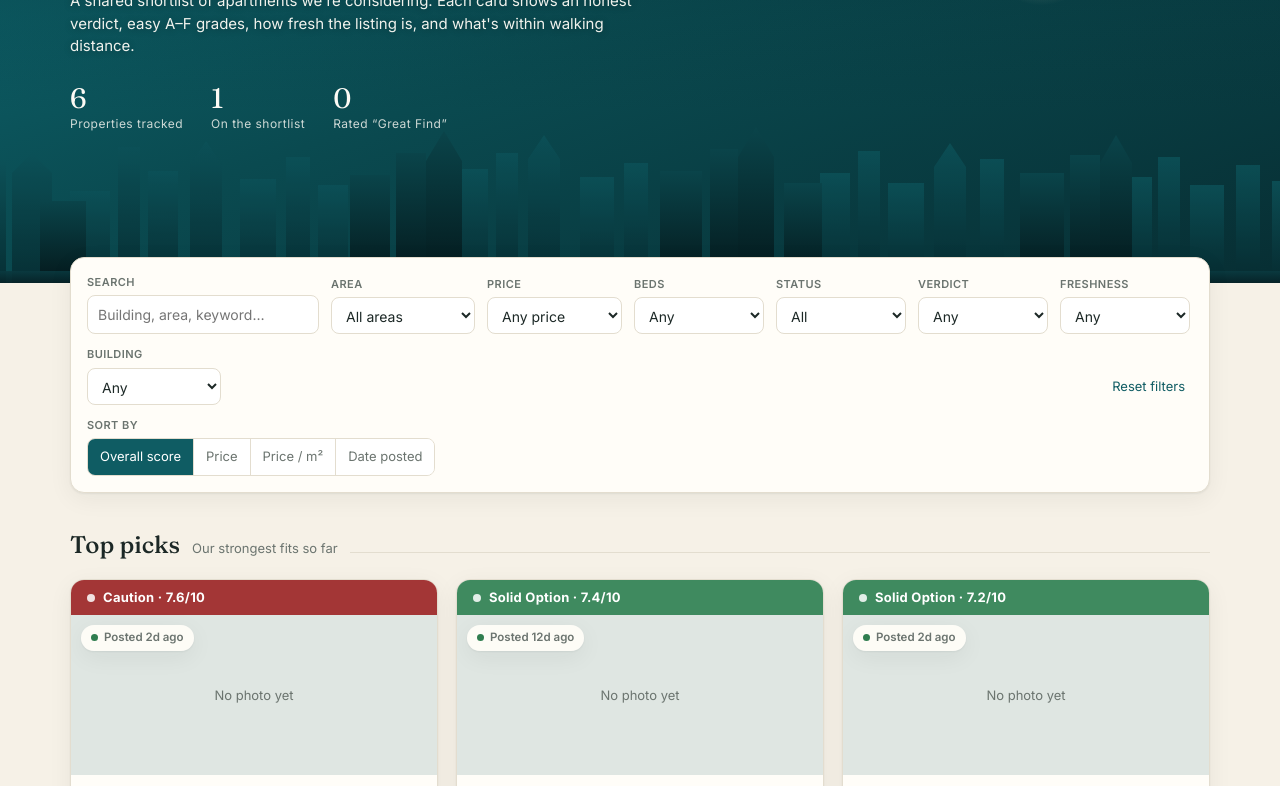
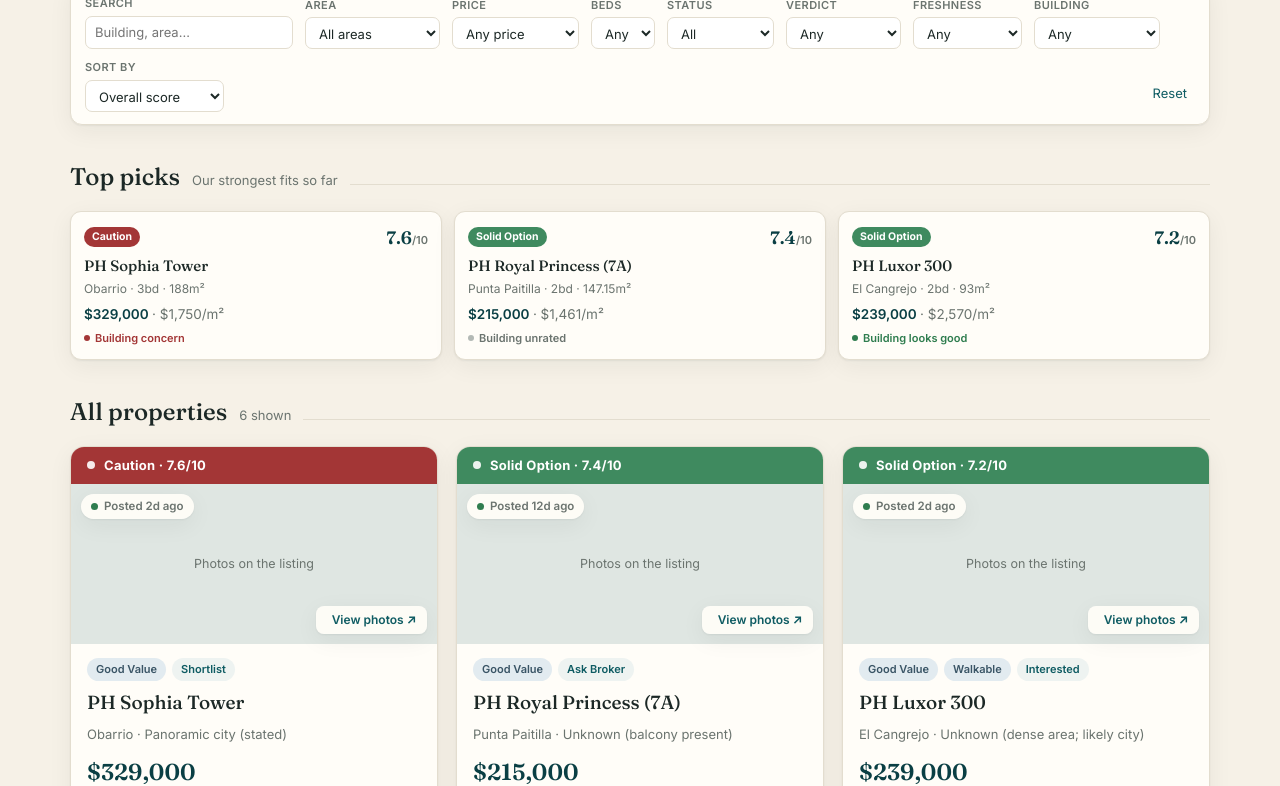
Before and after one commit to gilpages/panama-tracker, a plain HTML site: page index.html in a window 1280 px wide. Shown: the part 144-930 px from the top of the page. Drawn offline with Linux system fonts and the light colour scheme.

Commit message:
Update index.html

```diff
--- a/index.html
+++ b/index.html
@@ -20,26 +20,23 @@
   a{color:var(--bay);text-underline-offset:2px}
   .wrap{max-width:1180px;margin:0 auto;padding:0 20px}
 
-  header{background:linear-gradient(160deg,#0d6770 0%,#0a4a50 45%,#072e33 100%);color:#fdfbf5;padding:50px 0 150px;position:relative;overflow:hidden;isolation:isolate}
-  /* skyline sits at the bottom of the header */
-  .skyline{position:absolute;left:0;right:0;bottom:0;width:100%;height:170px;z-index:-1;display:block}
-  .skyline svg{width:100%;height:100%;display:block}
-  /* sun glow */
-  header::before{content:"";position:absolute;right:14%;top:30px;width:120px;height:120px;border-radius:50%;
-    background:radial-gradient(circle,rgba(255,239,206,.55),rgba(255,239,206,0) 70%);z-index:-1}
-  /* readability scrim behind the text block */
-  .header-scrim{position:absolute;inset:0;z-index:-1;
-    background:linear-gradient(180deg,rgba(7,46,51,.55) 0%,rgba(7,46,51,.15) 38%,rgba(7,46,51,0) 60%)}
-  .eyebrow{font-size:12px;letter-spacing:.18em;text-transform:uppercase;opacity:.85;font-weight:500;text-shadow:0 1px 6px rgba(0,0,0,.35)}
-  h1{font-family:'Fraunces',serif;font-weight:500;font-size:clamp(30px,5vw,46px);line-height:1.05;margin:8px 0 10px;text-shadow:0 2px 14px rgba(0,0,0,.4)}
-  .sub{max-width:580px;opacity:.95;font-size:15px;text-shadow:0 1px 8px rgba(0,0,0,.35)}
-  .stats{display:flex;gap:28px;margin-top:26px;flex-wrap:wrap}
-  .stat .n{font-family:'Fraunces',serif;font-size:28px;line-height:1}
-  .stat .l{font-size:12px;opacity:.8;letter-spacing:.04em;margin-top:3px}
+  header{background:linear-gradient(135deg,#0d6770 0%,#0a4248 100%);color:#fdfbf5;padding:24px 0 30px;position:relative;overflow:hidden}
+  .header-inner{display:flex;justify-content:space-between;align-items:flex-end;gap:24px;flex-wrap:wrap}
+  .header-left{flex:1;min-width:260px}
+  .eyebrow{font-size:11px;letter-spacing:.16em;text-transform:uppercase;opacity:.8;font-weight:500}
+  h1{font-family:'Fraunces',serif;font-weight:500;font-size:clamp(24px,3.5vw,34px);line-height:1.05;margin:4px 0 0}
+  .stats{display:flex;gap:22px}
+  .stat{text-align:center}
+  .stat .n{font-family:'Fraunces',serif;font-size:24px;line-height:1}
+  .stat .l{font-size:10.5px;opacity:.78;letter-spacing:.03em;margin-top:2px;white-space:nowrap}
 
-  .controls{background:var(--sand-card);border:1px solid var(--line);border-radius:14px;box-shadow:var(--shadow);padding:16px;margin:-26px auto 26px;position:relative;z-index:2}
-  .controls-row{display:flex;gap:12px;flex-wrap:wrap;align-items:flex-end}
-  .field{display:flex;flex-direction:column;gap:5px}
+  .controls{background:var(--sand-card);border:1px solid var(--line);border-radius:12px;box-shadow:var(--shadow);padding:12px 14px;margin:16px auto 22px;position:sticky;top:8px;z-index:20}
+  .controls-row{display:flex;gap:10px 12px;flex-wrap:wrap;align-items:flex-end}
+  .field{display:flex;flex-direction:column;gap:4px}
+  .field label{font-size:10px;font-weight:600;letter-spacing:.04em;text-transform:uppercase;color:var(--muted)}
+  .controls select,.controls input[type=search]{font:inherit;font-size:13px;padding:6px 9px;border:1px solid var(--line);border-radius:7px;background:#fff;color:var(--ink)}
+  .controls input[type=search]{min-width:150px}
+  .controls select{min-width:0}
   .field label{font-size:11px;font-weight:600;letter-spacing:.04em;text-transform:uppercase;color:var(--muted)}
   select,input[type=search]{font:inherit;font-size:14px;padding:8px 10px;border:1px solid var(--line);border-radius:8px;background:#fff;color:var(--ink);min-width:130px}
   input[type=search]{min-width:200px}
@@ -56,12 +53,49 @@
   .rule{height:1px;background:var(--line);flex:1}
 
   .grid{display:grid;grid-template-columns:repeat(auto-fill,minmax(330px,1fr));gap:18px}
+
+  /* compact top-picks strip */
+  .topstrip{display:flex;gap:12px;flex-wrap:wrap}
+  .tp{flex:1 1 220px;min-width:200px;background:var(--sand-card);border:1px solid var(--line);border-radius:11px;box-shadow:var(--shadow);padding:12px 13px;display:flex;flex-direction:column;gap:6px;cursor:pointer;text-decoration:none;color:inherit;transition:transform .12s ease,box-shadow .12s ease}
+  .tp:hover{transform:translateY(-2px);box-shadow:0 6px 20px rgba(18,40,38,.12)}
+  .tp-top{display:flex;align-items:center;justify-content:space-between;gap:8px}
+  .tp-vd{font-size:10.5px;font-weight:700;padding:2px 8px;border-radius:99px;color:#fff;white-space:nowrap}
+  .tp-score{font-family:'Fraunces',serif;font-size:18px;font-weight:600;color:var(--bay-deep)}
+  .tp-name{font-family:'Fraunces',serif;font-size:15px;font-weight:500;line-height:1.15}
+  .tp-meta{font-size:12px;color:var(--muted)}
+  .tp-price{font-weight:600;color:var(--bay-deep);font-size:13.5px}
+  .tp-bldg{font-size:11px;font-weight:600;display:flex;align-items:center;gap:5px}
+  .tp-bldg .d{width:6px;height:6px;border-radius:50%;flex:0 0 auto}
+  .tp-bldg.good{color:var(--green)} .tp-bldg.good .d{background:var(--green)}
+  .tp-bldg.caution{color:var(--red)} .tp-bldg.caution .d{background:var(--red)}
+  .tp-bldg.unknown{color:var(--muted)} .tp-bldg.unknown .d{background:#b3b9b5}
   .card{background:var(--sand-card);border:1px solid var(--line);border-radius:14px;overflow:hidden;box-shadow:var(--shadow);display:flex;flex-direction:column;transition:transform .15s ease,box-shadow .15s ease}
   .card:hover{transform:translateY(-3px);box-shadow:0 8px 30px rgba(18,40,38,.12)}
   .card.archived{opacity:.72}
 
-  .verdict{font-size:13px;font-weight:700;letter-spacing:.02em;padding:8px 16px;display:flex;align-items:center;gap:8px;color:#fff}
-  .verdict .dot{width:8px;height:8px;border-radius:50%;background:rgba(255,255,255,.85)}
+  .verdict{font-size:13px;font-weight:700;letter-spacing:.02em;padding:9px 16px;display:flex;align-items:center;gap:9px;color:#fff}
+  .verdict .dot{width:8px;height:8px;border-radius:50%;background:rgba(255,255,255,.9);flex:0 0 auto}
+  .verdict .vtext{flex:1 1 auto}
+
+  /* view-photos placeholder */
+  .thumb .viewphotos{position:absolute;bottom:10px;right:10px;background:rgba(255,253,248,.95);border-radius:8px;padding:5px 11px;font-size:12px;font-weight:600;color:var(--bay);box-shadow:var(--shadow);text-decoration:none;display:inline-flex;align-items:center;gap:5px}
+  .thumb .viewphotos:hover{background:#fff}
+  .thumb .ph-hint{color:var(--muted);font-size:12.5px}
+
+  /* compact building one-liner */
+  .bldg1{display:flex;align-items:center;gap:7px;font-size:12.5px;padding:6px 0}
+  .bldg1 .d{width:8px;height:8px;border-radius:50%;flex:0 0 auto}
+  .bldg1.good .d{background:var(--green)} .bldg1.caution .d{background:var(--red)} .bldg1.unknown .d{background:#b3b9b5}
+  .bldg1.good{color:var(--green)} .bldg1.caution{color:var(--red)} .bldg1.unknown{color:var(--muted)}
+  .bldg1 b{font-weight:600}
+
+  /* details expander */
+  details.more{border-top:1px solid var(--line);margin-top:2px}
+  details.more summary{cursor:pointer;list-style:none;font-size:12.5px;font-weight:600;color:var(--bay);padding:9px 0 2px;display:flex;align-items:center;gap:5px}
+  details.more summary::-webkit-details-marker{display:none}
+  details.more summary .chev{transition:transform .15s ease}
+  details.more[open] summary .chev{transform:rotate(90deg)}
+  details.more .more-inner{display:flex;flex-direction:column;gap:10px;padding:8px 0 2px}
   .v-great{background:var(--green)} .v-solid{background:#3f8a5f}
   .v-fair{background:var(--amber)} .v-over{background:#9a4f36} .v-caution{background:var(--red)}
   .v-none{background:#8a948f}
@@ -364,72 +398,11 @@ const PROPERTIES = [
 </script>
 
 <header>
-  <div class="header-scrim"></div>
-  <div class="skyline" aria-hidden="true">
-    <svg viewBox="0 0 1440 170" preserveAspectRatio="xMidYMax slice" xmlns="http://www.w3.org/2000/svg">
-      <defs>
-        <linearGradient id="bld" x1="0" y1="0" x2="0" y2="1">
-          <stop offset="0" stop-color="#0c5158"/><stop offset="1" stop-color="#062b30"/>
-        </linearGradient>
-        <linearGradient id="bldFront" x1="0" y1="0" x2="0" y2="1">
-          <stop offset="0" stop-color="#0a444a"/><stop offset="1" stop-color="#04181b"/>
-        </linearGradient>
-        <linearGradient id="water" x1="0" y1="0" x2="0" y2="1">
-          <stop offset="0" stop-color="#0a3a40"/><stop offset="1" stop-color="#062227"/>
-        </linearGradient>
-      </defs>
-      <!-- back skyline (lighter, varied tower heights echoing Panama's bayfront) -->
-      <g fill="url(#bld)" opacity="0.85">
-        <rect x="20" y="70" width="34" height="100"/>
-        <rect x="60" y="48" width="26" height="122"/>
-        <polygon points="92,60 112,40 132,60 132,170 92,170"/>
-        <rect x="150" y="78" width="40" height="92"/>
-        <rect x="198" y="34" width="22" height="136"/>
-        <rect x="228" y="58" width="30" height="112"/>
-        <polygon points="270,52 286,28 302,52 302,170 270,170"/>
-        <rect x="320" y="66" width="36" height="104"/>
-        <rect x="366" y="44" width="24" height="126"/>
-        <rect x="398" y="72" width="30" height="98"/>
-        <rect x="540" y="56" width="28" height="114"/>
-        <rect x="576" y="40" width="22" height="130"/>
-        <polygon points="608,46 624,22 640,46 640,170 608,170"/>
-        <rect x="660" y="64" width="34" height="106"/>
-        <rect x="704" y="50" width="24" height="120"/>
-        <rect x="900" y="60" width="30" height="110"/>
-        <rect x="938" y="38" width="22" height="132"/>
-        <rect x="968" y="70" width="36" height="100"/>
-        <polygon points="1014,54 1030,30 1046,54 1046,170 1014,170"/>
-        <rect x="1060" y="46" width="24" height="124"/>
-        <rect x="1200" y="64" width="32" height="106"/>
-        <rect x="1238" y="44" width="22" height="126"/>
-        <rect x="1270" y="72" width="34" height="98"/>
-        <rect x="1316" y="52" width="24" height="118"/>
-        <rect x="1352" y="68" width="30" height="102"/>
-      </g>
-      <!-- front skyline (darker, taller hero towers) -->
-      <g fill="url(#bldFront)">
-        <rect x="120" y="88" width="46" height="82"/>
-        <rect x="430" y="62" width="40" height="108"/>
-        <rect x="476" y="40" width="30" height="130"/>
-        <polygon points="506,48 524,18 542,48 542,170 506,170"/>
-        <rect x="740" y="58" width="42" height="112"/>
-        <rect x="790" y="36" width="28" height="134"/>
-        <polygon points="818,44 836,14 854,44 854,170 818,170"/>
-        <rect x="864" y="70" width="38" height="100"/>
-        <rect x="1100" y="60" width="44" height="110"/>
-        <rect x="1150" y="42" width="30" height="128"/>
-        <polygon points="1180,50 1196,22 1212,50 1212,170 1180,170"/>
-        <rect x="0" y="96" width="40" height="74"/>
-        <rect x="1400" y="82" width="40" height="88"/>
-      </g>
-      <!-- waterline -->
-      <rect x="0" y="158" width="1440" height="12" fill="url(#water)" opacity="0.9"/>
-    </svg>
-  </div>
-  <div class="wrap">
-    <div class="eyebrow">Panama City &middot; Apartments &amp; Condos</div>
-    <h1>Gil's Panama Property Tracker</h1>
-    <p class="sub">A shared shortlist of apartments we're considering. Each card shows an honest verdict, easy A&ndash;F grades, how fresh the listing is, and what's within walking distance.</p>
+  <div class="wrap header-inner">
+    <div class="header-left">
+      <div class="eyebrow">Panama City &middot; Apartments &amp; Condos</div>
+      <h1>Gil's Panama Property Tracker</h1>
+    </div>
     <div class="stats" id="stats"></div>
   </div>
 </header>
@@ -438,7 +411,7 @@ const PROPERTIES = [
 
   <div class="controls">
     <div class="controls-row">
-      <div class="field"><label for="f-search">Search</label><input id="f-search" type="search" placeholder="Building, area, keyword&hellip;"></div>
+      <div class="field"><label for="f-search">Search</label><input id="f-search" type="search" placeholder="Building, area&hellip;"></div>
       <div class="field"><label for="f-area">Area</label><select id="f-area"><option value="">All areas</option></select></div>
       <div class="field"><label for="f-price">Price</label><select id="f-price">
         <option value="">Any price</option>
@@ -464,23 +437,19 @@ const PROPERTIES = [
         <option value="">Any</option><option value="good">Looks good</option>
         <option value="caution">Has concerns</option><option value="unknown">Unrated</option>
       </select></div>
-      <button class="clear" id="clear">Reset filters</button>
-    </div>
-    <div class="controls-row" style="margin-top:12px">
-      <div class="field"><label>Sort by</label>
-        <div class="seg" id="sort">
-          <button data-sort="score" class="on">Overall score</button>
-          <button data-sort="price">Price</button>
-          <button data-sort="ppm">Price / m&sup2;</button>
-          <button data-sort="date">Date posted</button>
-        </div>
-      </div>
+      <div class="field"><label for="f-sort">Sort by</label><select id="f-sort">
+        <option value="score">Overall score</option>
+        <option value="price">Price (low&ndash;high)</option>
+        <option value="ppm">Price / m&sup2;</option>
+        <option value="date">Date posted</option>
+      </select></div>
+      <button class="clear" id="clear">Reset</button>
     </div>
   </div>
 
   <section id="top-section" hidden>
     <div class="sec-head"><h2>Top picks</h2><span class="meta">Our strongest fits so far</span><span class="rule"></span></div>
-    <div class="grid" id="top-grid"></div>
+    <div class="topstrip" id="top-strip"></div>
   </section>
 
   <section>
@@ -560,6 +529,11 @@ function buildingRow(p){
   if(r==="caution")return `<div class="bldg bldg-caution"><span class="bl">\u2691 Building concern</span><span class="bx">${note||"reviews or known issues flag this building"}</span></div>`;
   return `<div class="bldg bldg-unknown"><span class="bl">Building</span><span class="bx">${note||"not enough information to rate the building yet"}</span></div>`;
 }
+function buildingLine(p){
+  const r=p.building_rating||"unknown";
+  const txt={good:"Building looks good",caution:"Building concern \u2014 see details",unknown:"Building not yet rated"}[r];
+  return `<div class="bldg1 ${r}"><span class="d"></span><b>${txt}</b></div>`;
+}
 const verdictCls={"Great Find":"v-great","Solid Option":"v-solid","Fair":"v-fair","Overpriced":"v-over","Caution":"v-caution"};
 function badgeClass(b){
   return {"Shortlist":"b-short","Good Value":"b-value","Ask Broker":"b-ask","Red Flag":"b-flag","Needs Manual Review":"b-review","Furnished":"b-value","Low HOA":"b-value","Brand New":"b-value","Small Unit":"b-flag","Walkable":"b-value","Big + Terrace":"b-value"}[b]||"b-status";
@@ -589,10 +563,13 @@ function cardHTML(p){
   const v=verdictOf(p);
   const f=freshness(p);
   const score=getScore(p);
-  const banner=v?`<div class="verdict ${verdictCls[v]||"v-none"}"><span class="dot"></span>${v}${score>=0?` \u00b7 ${score}/10`:""}</div>`:"";
+  const banner=v?`<div class="verdict ${verdictCls[v]||"v-none"}"><span class="dot"></span><span class="vtext">${v}${score>=0?` \u00b7 ${score}/10`:""}</span></div>`:"";
+  const photoBtn=p.listingUrl
+    ? `<a class="viewphotos" href="${p.listingUrl}" target="_blank" rel="noopener"><i class="ti"></i>View photos \u2197</a>`
+    : "";
   const thumb=p.thumbnail
-    ? `<div class="thumb" style="background-image:url('${p.thumbnail}')"><span class="freshness ${f.cls}"><span class="fdot"></span>${f.label}</span></div>`
-    : `<div class="thumb"><span class="freshness ${f.cls}"><span class="fdot"></span>${f.label}</span><span>No photo yet</span></div>`;
+    ? `<div class="thumb" style="background-image:url('${p.thumbnail}')"><span class="freshness ${f.cls}"><span class="fdot"></span>${f.label}</span>${photoBtn}</div>`
+    : `<div class="thumb"><span class="freshness ${f.cls}"><span class="fdot"></span>${f.label}</span><span class="ph-hint">Photos on the listing</span>${photoBtn}</div>`;
   const badges=(p.badges||[]).map(b=>`<span class="badge ${badgeClass(b)}">${b}</span>`).join("");
   const statusBadge=p.status?`<span class="badge b-status">${p.status}</span>`:"";
   const g=p.grades||{};
@@ -605,11 +582,30 @@ function cardHTML(p){
     num(p.size_m2)?`<span><b>${p.size_m2}</b> m\u00b2</span>`:"",
     pm!=null?`<span><b>${fmt(pm)}</b>/m\u00b2</span>`:""
   ].filter(Boolean).join("");
+  // short summary: first sentence (or ~140 chars) up top; full summary in details if longer
+  const fullSummary=p.summary||"";
+  const firstSentence=fullSummary.split(/(?<=[.!?])\s/)[0]||fullSummary;
+  const shortSummary=firstSentence.length>160?firstSentence.slice(0,157).trim()+"\u2026":firstSentence;
+  const summaryTruncated=fullSummary.length>shortSummary.length;
+
   const flags=(p.redFlags&&!/^none|^unknown/i.test(p.redFlags.trim()))?`<div class="flags-line">\u2691 ${p.redFlags}</div>`:"";
   const considers=(Array.isArray(p.considerations)&&p.considerations.length)
     ? `<div class="consider"><div class="ch">\u26A0 Worth checking before getting excited</div><ul>${p.considerations.map(c=>`<li>${c}</li>`).join("")}</ul></div>`
     : "";
+  const bq=(Array.isArray(p.brokerQuestions)&&p.brokerQuestions.length)
+    ? `<div class="consider" style="background:#eef3f1;border-color:#cfe0da;color:#23463f"><div class="ch" style="color:var(--bay)">Questions for the broker</div><ul>${p.brokerQuestions.map(q=>`<li>${q}</li>`).join("")}</ul></div>`
+    : "";
   const verified=p.lastVerified?`<span class="verified">Checked ${p.lastVerified}</span>`:"";
+
+  // detail section content (only render the expander if there's something inside)
+  const detailBits=[
+    summaryTruncated?`<p class="summary">${fullSummary}</p>`:"",
+    flags, considers, mapImg(p), walkList(p), bq
+  ].filter(Boolean).join("");
+  const moreSection=detailBits
+    ? `<details class="more"><summary><span class="chev">\u203A</span>More details</summary><div class="more-inner">${detailBits}</div></details>`
+    : "";
+
   return `<article class="card ${p.archived?"archived":""}">
     ${banner}${thumb}
     <div class="card-body">
@@ -618,13 +614,10 @@ function cardHTML(p){
       <div class="area">${p.area||"Area unknown"}${p.view?` \u00b7 ${p.view}`:""}</div>
       <div class="price">${num(p.price)?fmt(p.price):"Price unknown"}</div>
       ${grades}
-      ${buildingRow(p)}
+      ${buildingLine(p)}
       <div class="facts">${facts||'<span style="color:var(--muted)">Details unknown</span>'}</div>
-      <p class="summary">${p.summary||"No summary yet."}</p>
-      ${flags}
-      ${considers}
-      ${mapImg(p)}
-      ${walkList(p)}
+      <p class="summary">${shortSummary||"No summary yet."}</p>
+      ${moreSection}
       <div class="card-foot">
         ${p.listingUrl?`<a href="${p.listingUrl}" target="_blank" rel="noopener">View listing \u2197</a>`:""}
         ${verified}
@@ -692,7 +685,20 @@ function render(){
 function renderTop(){
   const picks=PROPERTIES.filter(p=>p.topPick&&!p.archived).sort((a,b)=>getScore(b)-getScore(a));
   $("#top-section").hidden=picks.length===0;
-  $("#top-grid").innerHTML=picks.map(cardHTML).join("");
+  $("#top-strip").innerHTML=picks.map(p=>{
+    const v=verdictOf(p),s=getScore(p),pm=ppm(p),r=p.building_rating||"unknown";
+    const bldgTxt={good:"Building looks good",caution:"Building concern",unknown:"Building unrated"}[r];
+    return `<a class="tp" href="${p.listingUrl||'#'}" target="_blank" rel="noopener">
+      <div class="tp-top">
+        <span class="tp-vd ${verdictCls[v]||'v-none'}">${v||'\u2014'}</span>
+        <span class="tp-score">${s>=0?s:'\u2014'}<span style="font-size:11px;font-family:Inter;color:var(--muted)">/10</span></span>
+      </div>
+      <div class="tp-name">${p.building||'Unknown'}</div>
+      <div class="tp-meta">${p.area||''}${num(p.beds)?` \u00b7 ${p.beds}bd`:''}${num(p.size_m2)?` \u00b7 ${p.size_m2}m\u00b2`:''}</div>
+      <div class="tp-price">${num(p.price)?fmt(p.price):'\u2014'}${pm!=null?` <span style="font-weight:400;color:var(--muted)">\u00b7 ${fmt(pm)}/m\u00b2</span>`:''}</div>
+      <div class="tp-bldg ${r}"><span class="d"></span>${bldgTxt}</div>
+    </a>`;
+  }).join("");
 }
 function renderBQ(){
   const groups=PROPERTIES.filter(p=>(p.brokerQuestions||[]).length&&!p.archived);
@@ -716,17 +722,15 @@ function initFilters(){
   [...new Set(PROPERTIES.map(p=>p.status).filter(Boolean))].sort()
     .forEach(s=>$("#f-status").insertAdjacentHTML("beforeend",`<option value="${s}">${s}</option>`));
 }
-["f-search","f-area","f-price","f-beds","f-status","f-verdict","f-fresh","f-bldg"].forEach(id=>{
-  document.addEventListener("input",e=>{if(e.target.id===id)render();});
+["f-search","f-area","f-price","f-beds","f-status","f-verdict","f-fresh","f-bldg","f-sort"].forEach(id=>{
+  document.addEventListener("input",e=>{if(e.target.id===id){if(id==="f-sort")sortKey=$("#f-sort").value;render();}});
 });
+document.addEventListener("change",e=>{if(e.target.id==="f-sort"){sortKey=$("#f-sort").value;render();}});
 $("#clear").addEventListener("click",()=>{
   ["f-search","f-area","f-price","f-beds","f-status","f-verdict","f-fresh","f-bldg"].forEach(id=>$("#"+id).value="");
+  $("#f-sort").value="score";sortKey="score";
   render();
 });
-$$("#sort button").forEach(b=>b.addEventListener("click",()=>{
-  $$("#sort button").forEach(x=>x.classList.remove("on"));b.classList.add("on");
-  sortKey=b.dataset.sort;render();
-}));
 
 renderStats();initFilters();renderTop();render();renderBQ();
 </script>
```
